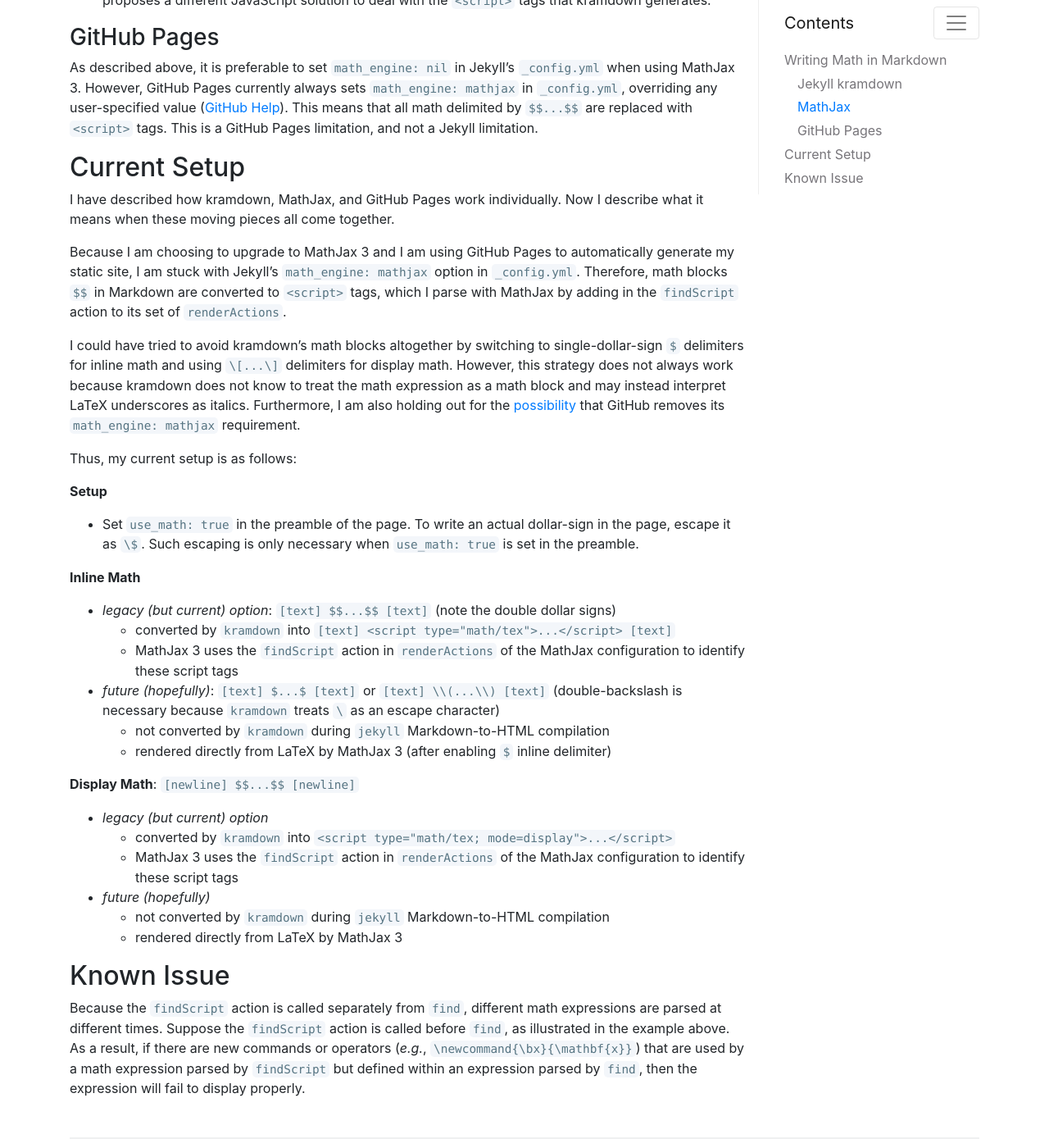
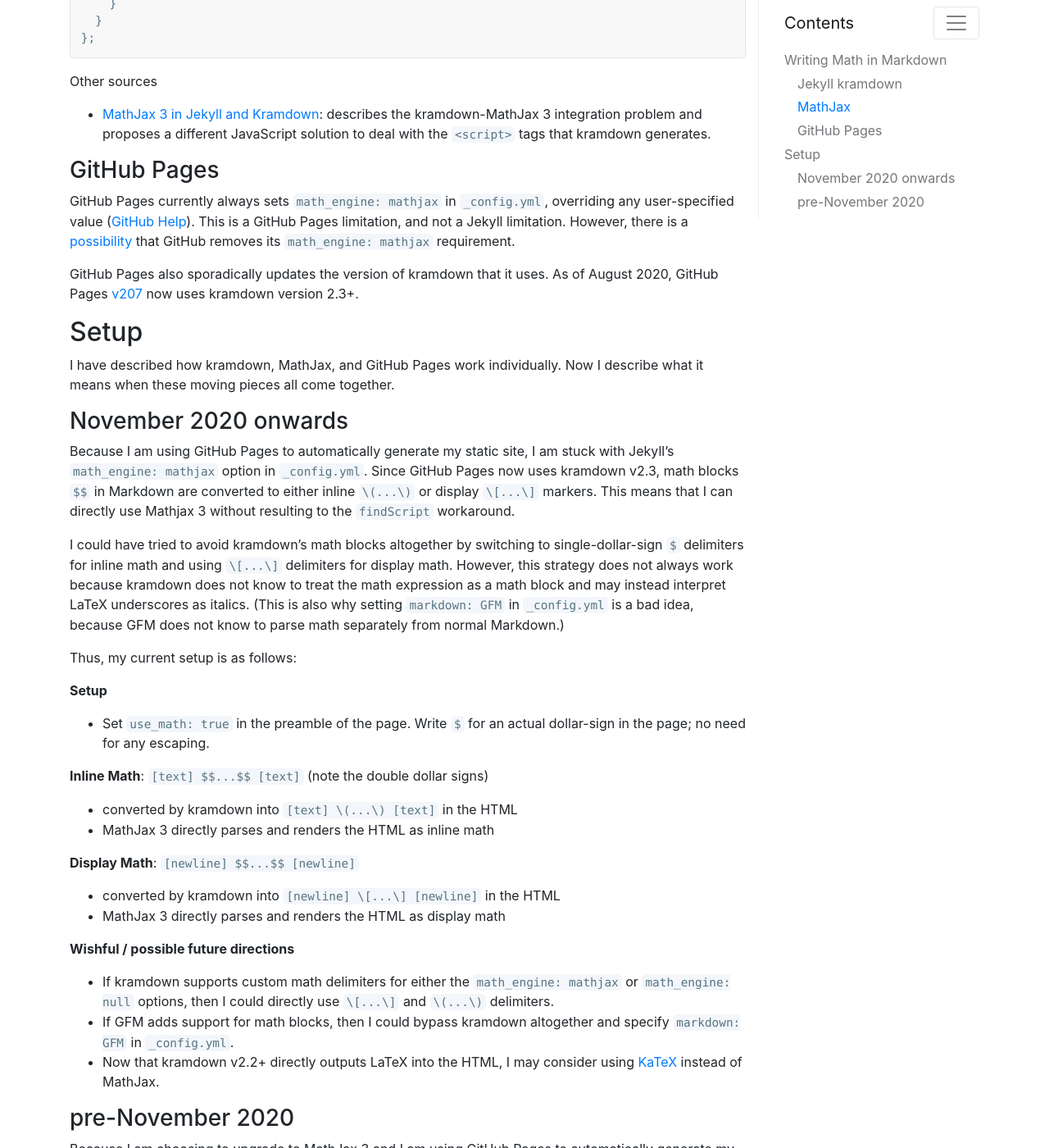
Before and after one commit to chrisyeh96/chrisyeh96.github.io, a Jekyll site: the page built from _posts/2020-03-29-mathjax3.md, in a window 1280 px wide and 1400 px high, scrolled down 2166 px. Shown: the whole window at 82% size. Built offline with Jekyll 4.4.1, drawn with Linux system fonts in a browser that asks for light colours; some of the changed text lies outside the part shown.

Commit message:
MathJax3: update to include kramdown v2.2
kramdown v2.2+ no longer output <script> tags for math blocks

````diff
--- a/_posts/2020-03-29-mathjax3.md
+++ b/_posts/2020-03-29-mathjax3.md
@@ -3,9 +3,11 @@
 layout: post
 use_toc: true
 use_code: true
-last_updated: 2020-05-04
+last_updated: 2020-11-29
 excerpt: The upgrade experience to MathJax 3 was far from smooth.
 ---
+
+*Update (2020-11-29)*: Added information for kramdown v2.2 and GitHub Pages v207.
 
 
 ## Writing Math in Markdown
@@ -16,11 +18,14 @@
 
 There is one caveat: `$$`-enclosed text that appears between an explicit pair of opening and closing HTML tags in the Markdown file might need special treatment. See the [kramdown documentation](https://kramdown.gettalong.org/syntax.html#html-blocks) on `markdown="span"` and `markdown="block"` attributes.
 
-The [`math_engine` option](https://kramdown.gettalong.org/options.html) in Jekyll's `_config.yml` determines what kramdown does with each math block. The default is `math_engine: mathjax`, which converts the math block double-dollar-sign delimiters into `<script>` tags ([kramdown documentation](https://kramdown.gettalong.org/math_engine/mathjax.html)), as follows:
-- display math: `[newline] $$...$$ [newline]` converted to `<script type="math/tex; mode=display">...</script>`
-- inline math: `[text] $$...$$ [text]` converted to `<script type="math/tex">...</script>`
+The [`math_engine` option](https://kramdown.gettalong.org/options.html) in Jekyll's `_config.yml` determines what kramdown does with each math block. The following table shows how kramdown converts math blocks in Markdown into HTML with the default `math_engine: mathjax` option.
 
-This behavior is appropriate for MathJax 2.7, which renders the output `<script>` tags into math notation. However, MathJax 3 no longer uses the `<script>` tags, so kramdown's math block processing is no longer necessary and should be disabled by `math_engine: nil`. This is explained in more detail below.
+Type         | Markdown syntax               | HTML output (v2.2+) | HTML output (v1 - v2.1)
+-------------|-------------------------------|---------------------|-----------------------------------------------------
+display math | `[newline] $$...$$ [newline]` | `\[...\]`           | `<script type="math/tex; mode=display">...</script>`
+inline math  | `[text] $$...$$ [text]`       | `\(...\)`           | `<script type="math/tex">...</script>`
+
+The HTML output `<script>` tags used by kramdown v1 through v2.1 are appropriate for MathJax 2.7, which renders them into math notation. However, MathJax 3 no longer uses the `<script>` tags. This is explained in more detail below.
 
 Another important note is that kramdown treats the `\` character as an escape character. In order to have `\(` or `\[` appear in the generated HTML output, the Markdown file must have `\\(` or `\\[`.
 
@@ -29,7 +34,7 @@
 
 MathJax is a JavaScript library that parses HTML documents, identifies math expressions, and renders them in proper math notation. In both versions 2.7 and 3, MathJax looks for certain math delimiters:
 
-> The default math delimiters are `$$...$$` and `\[...\]` for displayed mathematics, and \(...\) for in-line mathematics. Note in particular that the `$...$` in-line delimiters are **not** used by default.
+> The default math delimiters are `$$...$$` and `\[...\]` for displayed mathematics, and `\(...\)` for in-line mathematics. Note in particular that the `$...$` in-line delimiters are **not** used by default.
 
 *See MathJax [2.7](https://docs.mathjax.org/en/v2.7-latest/start.html#tex-and-latex-input) and [3](https://docs.mathjax.org/en/v3.0-latest/basic/mathematics.html#tex-and-latex-input) documentation*
 
@@ -37,7 +42,7 @@
 
 In version 2.7, MathJax ran a [preprocessor](https://docs.mathjax.org/en/v2.7-latest/advanced/model.html) on HTML files that converted math delimiters into `<script>` tags, similar to the process described for kramdown above. Then, a MathJax "input jax" would translate each `<script>` tag into the internal MathJax format which is then rendered by an "output jax" based on the output format chosen by the user (e.g., HTML-CSS, SVG, or NativeMML).
 
-However, MathJax 3 changes the paradigm by skipping `<script>` tags altogether. Instead, it directly parses math delimiters in HTML documents and renders math expressions. As a result, MathJax 3 by default no longer accepts the `<script>` tags that kramdown outputs using `math_engine: mathjax` option; instead, kramdown's math block processing should be disabled by setting `math_engine: nil` in order to function properly with MathJax 3. As a [workaround](https://docs.mathjax.org/en/latest/upgrading/v2.html#changes-in-the-mathjax-api), MathJax 3 can also be extended to work with HTML documents that already have `<script>` tags by adding an action to its `renderActions` option. The first element in the list corresponding to the `findScript` key is a number indicating the priority that the action runs. For reference, MathJax 3's standard parsing is done using the `find` action with a priority of 10.
+However, MathJax 3 changes the paradigm by skipping `<script>` tags altogether. Instead, it directly parses math delimiters in HTML documents and renders math expressions. As a result, MathJax 3 by default no longer accepts the `<script>` tags that kramdown (before v2.2) outputs using `math_engine: mathjax` option. As a [workaround](https://docs.mathjax.org/en/latest/upgrading/v2.html#changes-in-the-mathjax-api), MathJax 3 can also be extended to work with HTML documents that already have `<script>` tags by adding an action to its `renderActions` option. The first element in the list corresponding to the `findScript` key is a number indicating the priority that the action runs. For reference, MathJax 3's standard parsing is done using the `find` action with a priority of 10.
 
 ```javascript
 window.MathJax = {
@@ -66,12 +71,40 @@
 
 ### GitHub Pages
 
-As described above, it is preferable to set `math_engine: nil` in Jekyll's `_config.yml` when using MathJax 3. However, GitHub Pages currently always sets `math_engine: mathjax` in `_config.yml`, overriding any user-specified value ([GitHub Help](https://help.github.com/en/articles/about-github-pages-and-jekyll)). This means that all math delimited by `$$...$$` are replaced with `<script>` tags. This is a GitHub Pages limitation, and not a Jekyll limitation.
+GitHub Pages currently always sets `math_engine: mathjax` in `_config.yml`, overriding any user-specified value ([GitHub Help](https://help.github.com/en/articles/about-github-pages-and-jekyll)). This is a GitHub Pages limitation, and not a Jekyll limitation. However, there is a [possibility](https://github.com/github/pages-gem/pull/740) that GitHub removes its `math_engine: mathjax` requirement.
+
+GitHub Pages also sporadically updates the version of kramdown that it uses. As of August 2020, GitHub Pages [v207](https://github.com/github/pages-gem/releases/tag/v207) now uses kramdown version 2.3+.
+
+## Setup
+
+I have described how kramdown, MathJax, and GitHub Pages work individually. Now I describe what it means when these moving pieces all come together.
+
+### November 2020 onwards
+
+Because I am using GitHub Pages to automatically generate my static site, I am stuck with Jekyll's `math_engine: mathjax` option in `_config.yml`. Since GitHub Pages now uses kramdown v2.3, math blocks `$$` in Markdown are converted to either inline `\(...\)` or display `\[...\]` markers. This means that I can directly use Mathjax 3 without resulting to the `findScript` workaround.
+
+I could have tried to avoid kramdown's math blocks altogether by switching to single-dollar-sign `$` delimiters for inline math and using `\[...\]` delimiters for display math. However, this strategy does not always work because kramdown does not know to treat the math expression as a math block and may instead interpret LaTeX underscores as italics. (This is also why setting `markdown: GFM` in `_config.yml` is a bad idea, because GFM does not know to parse math separately from normal Markdown.)
+
+Thus, my current setup is as follows:
+
+**Setup**
+- Set `use_math: true` in the preamble of the page. Write `$` for an actual dollar-sign in the page; no need for any escaping.
+
+**Inline Math**: `[text] $$...$$ [text]` (note the double dollar signs)
+- converted by kramdown into `[text] \(...\) [text]` in the HTML
+- MathJax 3 directly parses and renders the HTML as inline math
+
+**Display Math**: `[newline] $$...$$ [newline]`
+- converted by kramdown into `[newline] \[...\] [newline]` in the HTML
+- MathJax 3 directly parses and renders the HTML as display math
+
+**Wishful / possible future directions**
+- If kramdown supports custom math delimiters for either the `math_engine: mathjax` or `math_engine: null` options, then I could directly use `\[...\]` and `\(...\)` delimiters.
+- If GFM adds support for math blocks, then I could bypass kramdown altogether and specify `markdown: GFM` in `_config.yml`.
+- Now that kramdown v2.2+ directly outputs LaTeX into the HTML, I may consider using [KaTeX](https://katex.org) instead of MathJax.
 
 
-## Current Setup
-
-I have described how kramdown, MathJax, and GitHub Pages work individually. Now I describe what it means when these moving pieces all come together.
+### pre-November 2020
 
 Because I am choosing to upgrade to MathJax 3 and I am using GitHub Pages to automatically generate my static site, I am stuck with Jekyll's `math_engine: mathjax` option in `_config.yml`. Therefore, math blocks `$$` in Markdown are converted to `<script>` tags, which I parse with MathJax by adding in the `findScript` action to its set of `renderActions`.
 
@@ -98,7 +131,4 @@
     - not converted by `kramdown` during `jekyll` Markdown-to-HTML compilation
     - rendered directly from LaTeX by MathJax 3
 
-
-## Known Issue
-
-Because the `findScript` action is called separately from `find`, different math expressions are parsed at different times. Suppose the `findScript` action is called before `find`, as illustrated in the example above. As a result, if there are new commands or operators (*e.g.*, `\newcommand{\bx}{\mathbf{x}}`) that are used by a math expression parsed by `findScript` but defined within an expression parsed by `find`, then the expression will fail to display properly.
+**Known issue**: Because the `findScript` action is called separately from `find`, different math expressions are parsed at different times. Suppose the `findScript` action is called before `find`, as illustrated in the example above. As a result, if there are new commands or operators (*e.g.*, `\newcommand{\bx}{\mathbf{x}}`) that are used by a math expression parsed by `findScript` but defined within an expression parsed by `find`, then the expression will fail to display properly.
````
